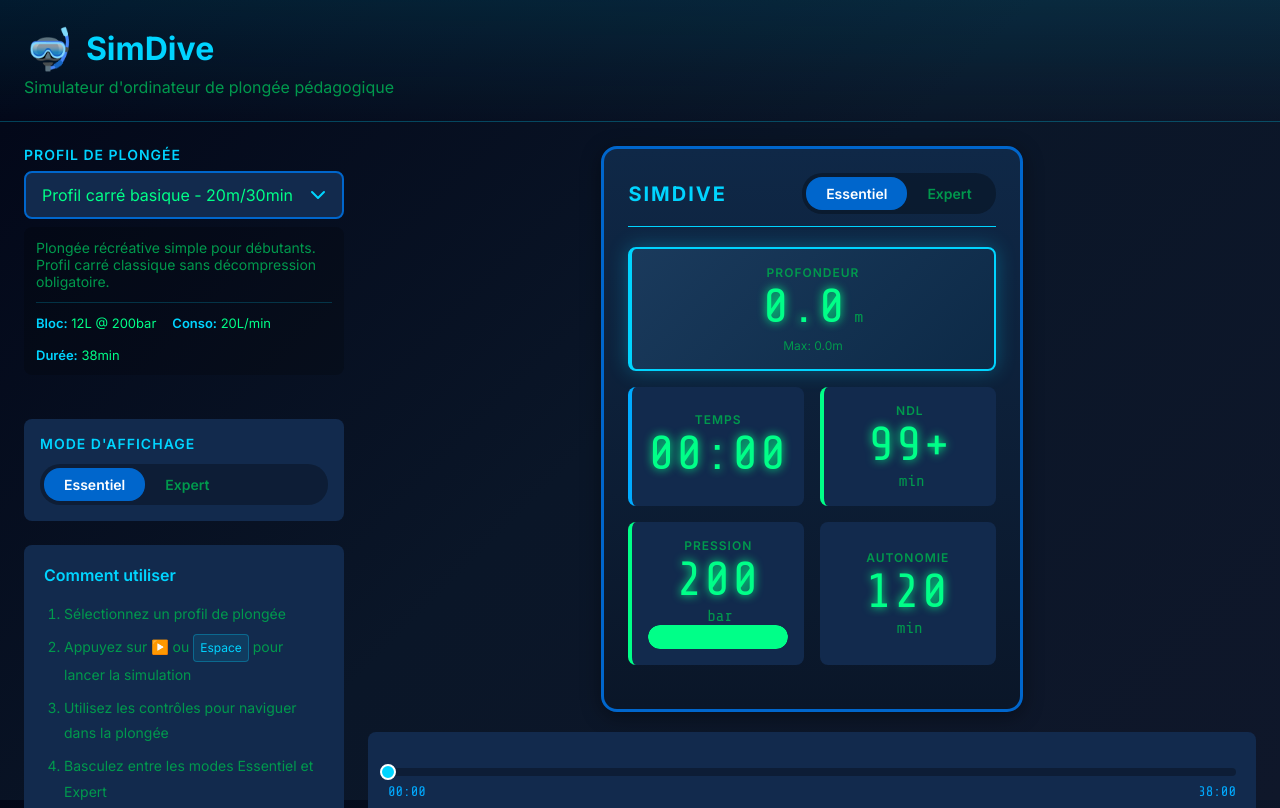
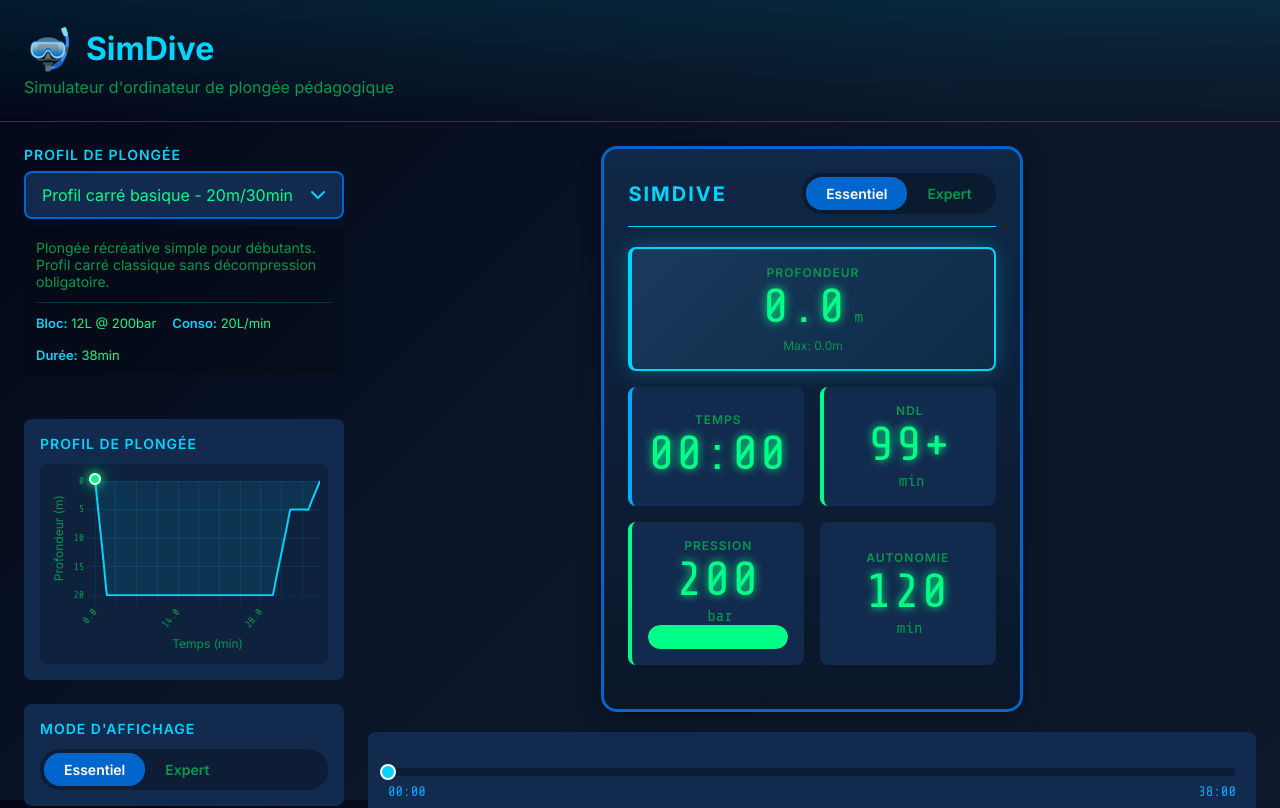
Before and after one commit to kisscool-fr/simdive, a Vue app in the folder web/: page / in a window 1280 px wide. Shown: the top 808 px of the page. Built offline with nearby package versions, Linux system fonts and the light colour scheme.

Commit message:
feat(graph): add a dive graphical visualisation

```diff
--- a/web/src/App.vue
+++ b/web/src/App.vue
@@ -4,6 +4,7 @@ import type { DiveProfile, DisplayMode, PlaybackSpeed } from './types/dive';
 import { useDiveEngine } from './composables/useDiveEngine';
 
 import DiveComputerDisplay from './components/DiveComputerDisplay.vue';
+import DiveProfileChart from './components/DiveProfileChart.vue';
 import PlaybackControls from './components/PlaybackControls.vue';
 import ProfileSelector from './components/ProfileSelector.vue';
 import TissueSaturationGraph from './components/TissueSaturationGraph.vue';
@@ -100,6 +101,12 @@ const controlsDisabled = computed(() => !selectedProfile.value);
         <!-- Left Panel: Profile Selection -->
         <aside class="sidebar">
           <ProfileSelector v-model="selectedProfile" @load="handleProfileLoad" />
+
+          <!-- Dive Profile Chart -->
+          <DiveProfileChart
+            :profile="selectedProfile"
+            :current-time="engine.playback.value.currentTime"
+          />
 
           <!-- Display Mode Toggle -->
           <div class="mode-section">
--- /dev/null
+++ b/web/src/components/DiveProfileChart.vue
@@ -0,0 +1,368 @@
+<script setup lang="ts">
+import { computed, ref, watch } from 'vue';
+import { Line } from 'vue-chartjs';
+import {
+  Chart as ChartJS,
+  CategoryScale,
+  LinearScale,
+  PointElement,
+  LineElement,
+  Title,
+  Tooltip,
+  Legend,
+  Filler,
+} from 'chart.js';
+import type { DiveProfile } from '../types/dive';
+
+ChartJS.register(
+  CategoryScale,
+  LinearScale,
+  PointElement,
+  LineElement,
+  Title,
+  Tooltip,
+  Legend,
+  Filler
+);
+
+const props = defineProps<{
+  profile: DiveProfile | null;
+  currentTime: number;
+}>();
+
+// Generate data points for smooth line (interpolate between waypoints)
+const chartData = computed(() => {
+  if (!props.profile) {
+    return {
+      labels: [],
+      datasets: [],
+    };
+  }
+
+  const waypoints = props.profile.waypoints;
+  const events = props.profile.events;
+
+  // Generate points every 0.5 minutes for smooth curve
+  const points: { time: number; depth: number }[] = [];
+  const lastWaypoint = waypoints[waypoints.length - 1];
+  const totalTime = lastWaypoint ? lastWaypoint.time : 0;
+
+  for (let t = 0; t <= totalTime; t += 0.5) {
+    points.push({
+      time: t,
+      depth: interpolateDepth(t, waypoints),
+    });
+  }
+
+  // Ensure last point is included
+  if (points.length > 0 && points[points.length - 1].time < totalTime) {
+    points.push({
+      time: totalTime,
+      depth: interpolateDepth(totalTime, waypoints),
+    });
+  }
+
+  // Create event time ranges for coloring
+  const eventTimes = new Set(events.map(e => e.time));
+
+  // Determine segment colors based on events
+  const segmentColors = points.map((point, index) => {
+    // Check if there's an active event around this time
+    const hasEvent = events.some(event => {
+      const eventStart = event.time;
+      // Events that have an "end" counterpart
+      if (event.type === 'breathingRateIncrease') {
+        const endEvent = events.find(e => e.type === 'breathingRateDecrease' && e.time > eventStart);
+        const endTime = endEvent ? endEvent.time : totalTime;
+        return point.time >= eventStart && point.time <= endTime;
+      }
+      if (event.type === 'airSharing') {
+        const endEvent = events.find(e => e.type === 'airSharingEnd' && e.time > eventStart);
+        const endTime = endEvent ? endEvent.time : totalTime;
+        return point.time >= eventStart && point.time <= endTime;
+      }
+      if (event.type === 'safetyStopStart') {
+        const endEvent = events.find(e => e.type === 'safetyStopEnd' && e.time > eventStart);
+        const endTime = endEvent ? endEvent.time : totalTime;
+        return point.time >= eventStart && point.time <= endTime;
+      }
+      // Point events - highlight just around the event time
+      if (['lowAirWarning', 'criticalAirWarning', 'rapidAscent'].includes(event.type)) {
+        return Math.abs(point.time - eventStart) < 1;
+      }
+      return false;
+    });
+    return hasEvent ? '#ff9500' : '#00d4ff';
+  });
+
+  return {
+    labels: points.map(p => p.time.toFixed(1)),
+    datasets: [
+      {
+        label: 'Profondeur (m)',
+        data: points.map(p => p.depth),
+        borderColor: segmentColors,
+        segment: {
+          borderColor: (ctx: { p0DataIndex: number }) => segmentColors[ctx.p0DataIndex] || '#00d4ff',
+        },
+        backgroundColor: 'rgba(0, 212, 255, 0.1)',
+        fill: true,
+        tension: 0.2,
+        pointRadius: 0,
+        borderWidth: 2,
+      },
+    ],
+  };
+});
+
+// Current position point
+const currentPointData = computed(() => {
+  if (!props.profile) return null;
+
+  const depth = interpolateDepth(props.currentTime, props.profile.waypoints);
+  return {
+    time: props.currentTime,
+    depth,
+  };
+});
+
+function interpolateDepth(time: number, waypoints: { time: number; depth: number }[]): number {
+  if (waypoints.length === 0) return 0;
+
+  const first = waypoints[0];
+  const last = waypoints[waypoints.length - 1];
+
+  if (!first || !last) return 0;
+  if (time <= first.time) return first.depth;
+  if (time >= last.time) return last.depth;
+
+  for (let i = 0; i < waypoints.length - 1; i++) {
+    const current = waypoints[i];
+    const next = waypoints[i + 1];
+
+    if (current && next && time >= current.time && time <= next.time) {
+      const progress = (time - current.time) / (next.time - current.time);
+      return current.depth + (next.depth - current.depth) * progress;
+    }
+  }
+
+  return last.depth;
+}
+
+const chartOptions = computed(() => ({
+  responsive: true,
+  maintainAspectRatio: false,
+  animation: {
+    duration: 0,
+  },
+  scales: {
+    x: {
+      title: {
+        display: true,
+        text: 'Temps (min)',
+        color: '#00994d',
+        font: {
+          family: "'Inter', sans-serif",
+          size: 12,
+        },
+      },
+      ticks: {
+        color: '#00994d',
+        font: {
+          family: "'Share Tech Mono', monospace",
+          size: 10,
+        },
+        callback: function(value: string | number, index: number) {
+          // Show fewer labels
+          if (index % 4 === 0) {
+            const labels = chartData.value.labels;
+            return labels[index] || '';
+          }
+          return '';
+        },
+      },
+      grid: {
+        color: 'rgba(0, 212, 255, 0.1)',
+      },
+    },
+    y: {
+      reverse: true, // Depth increases downward
+      beginAtZero: true,
+      title: {
+        display: true,
+        text: 'Profondeur (m)',
+        color: '#00994d',
+        font: {
+          family: "'Inter', sans-serif",
+          size: 12,
+        },
+      },
+      ticks: {
+        color: '#00994d',
+        font: {
+          family: "'Share Tech Mono', monospace",
+          size: 10,
+        },
+      },
+      grid: {
+        color: 'rgba(0, 212, 255, 0.1)',
+      },
+    },
+  },
+  plugins: {
+    legend: {
+      display: false,
+    },
+    tooltip: {
+      enabled: true,
+      backgroundColor: 'rgba(10, 22, 40, 0.9)',
+      titleColor: '#00d4ff',
+      bodyColor: '#00ff88',
+      borderColor: '#00d4ff',
+      borderWidth: 1,
+      titleFont: {
+        family: "'Inter', sans-serif",
+      },
+      bodyFont: {
+        family: "'Share Tech Mono', monospace",
+      },
+      callbacks: {
+        title: (items: { label: string }[]) => `Temps: ${items[0]?.label || ''} min`,
+        label: (item: { raw: number }) => `Profondeur: ${item.raw?.toFixed(1) || ''} m`,
+      },
+    },
+  },
+}));
+
+// Canvas ref for drawing the current position dot
+const chartRef = ref<{ chart: ChartJS } | null>(null);
+
+// Draw current position indicator
+watch([currentPointData, chartRef], () => {
+  // The indicator is handled via annotation plugin or overlay div
+}, { immediate: true });
+</script>
+
+<template>
+  <div class="dive-profile-chart">
+    <h3 class="chart-title">Profil de plongée</h3>
+    <div class="chart-container">
+      <Line
+        v-if="profile"
+        ref="chartRef"
+        :data="chartData"
+        :options="chartOptions"
+      />
+      <div v-else class="no-profile">
+        <span>Sélectionnez un profil pour visualiser la plongée</span>
+      </div>
+
+      <!-- Current position indicator overlay -->
+      <div
+        v-if="profile && currentPointData"
+        class="current-position-dot"
+        :style="{
+          left: `calc(${(currentTime / (profile.waypoints[profile.waypoints.length - 1]?.time || 1)) * 100}% + 55px)`,
+          top: `calc(${(currentPointData.depth / Math.max(...profile.waypoints.map(w => w.depth), 1)) * 100}% + 15px)`,
+        }"
+      ></div>
+    </div>
+
+    <!-- Legend for events -->
+    <div v-if="profile && profile.events.length > 0" class="chart-legend">
+      <div class="legend-item">
+        <span class="legend-color normal"></span>
+        <span class="legend-text">Plongée normale</span>
+      </div>
+      <div class="legend-item">
+        <span class="legend-color event"></span>
+        <span class="legend-text">Événement actif</span>
+      </div>
+    </div>
+  </div>
+</template>
+
+<style scoped>
+.dive-profile-chart {
+  background: var(--dc-bg-panel);
+  border-radius: var(--dc-border-radius);
+  padding: 16px;
+  margin-top: 16px;
+}
+
+.chart-title {
+  font-family: var(--dc-font-ui);
+  font-size: 0.875rem;
+  font-weight: 600;
+  color: var(--dc-accent-cyan);
+  text-transform: uppercase;
+  letter-spacing: 1px;
+  margin-bottom: 12px;
+}
+
+.chart-container {
+  position: relative;
+  height: 200px;
+  background: rgba(0, 0, 0, 0.2);
+  border-radius: var(--dc-border-radius);
+  padding: 8px;
+}
+
+.no-profile {
+  display: flex;
+  align-items: center;
+  justify-content: center;
+  height: 100%;
+  color: var(--dc-lcd-text-dim);
+  font-family: var(--dc-font-ui);
+  font-size: 0.875rem;
+}
+
+.current-position-dot {
+  position: absolute;
+  width: 12px;
+  height: 12px;
+  background: #00ff88;
+  border: 2px solid white;
+  border-radius: 50%;
+  transform: translate(-50%, -50%);
+  box-shadow: 0 0 10px #00ff88, 0 0 20px rgba(0, 255, 136, 0.5);
+  z-index: 10;
+  pointer-events: none;
+  transition: left 0.1s linear, top 0.1s linear;
+}
+
+.chart-legend {
+  display: flex;
+  gap: 20px;
+  margin-top: 12px;
+  padding-top: 12px;
+  border-top: 1px solid rgba(0, 212, 255, 0.2);
+}
+
+.legend-item {
+  display: flex;
+  align-items: center;
+  gap: 8px;
+}
+
+.legend-color {
+  width: 20px;
+  height: 4px;
+  border-radius: 2px;
+}
+
+.legend-color.normal {
+  background: #00d4ff;
+}
+
+.legend-color.event {
+  background: #ff9500;
+}
+
+.legend-text {
+  font-family: var(--dc-font-ui);
+  font-size: 0.75rem;
+  color: var(--dc-lcd-text-dim);
+}
+</style>
--- a/web/src/components/ProfileSelector.vue
+++ b/web/src/components/ProfileSelector.vue
@@ -112,7 +112,7 @@ onMounted(loadProfiles);
 
 <style scoped>
 .profile-selector {
-  margin-bottom: 20px;
+  margin-bottom: 4px;
 }
 
 .profile-label {
```
